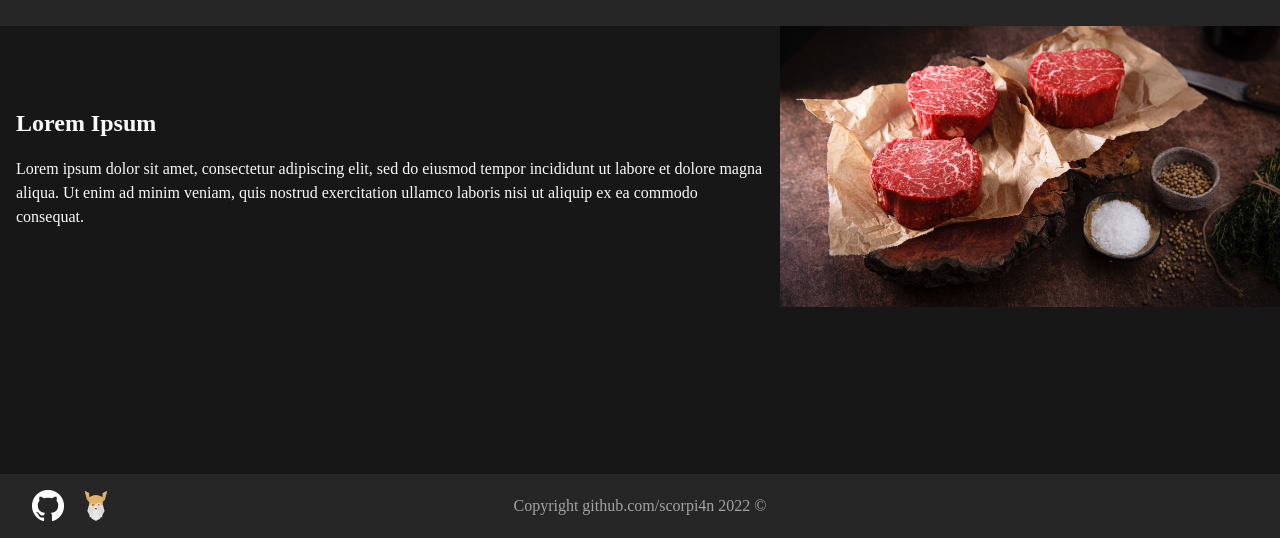
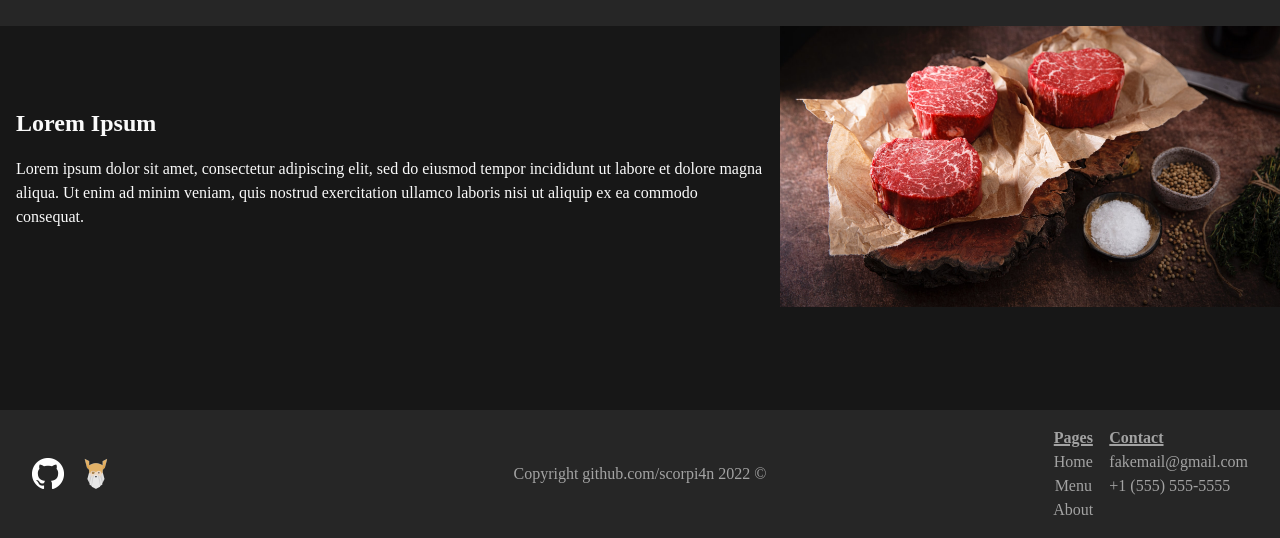
Before and after one commit to scorpi4n/TOP-restaurant-page, a website built with webpack: page src/index.html in a window 1280 px wide. Shown: the part 262-800 px from the top of the page. Built offline with nearby package versions, Linux system fonts and the light colour scheme.

Commit message:
Update footer

```diff
--- a/src/components/footer.js
+++ b/src/components/footer.js
@@ -14,7 +14,21 @@ export default function () {
 				</a>
 			</li>
 		</ul>
-		<p>Copyright github.com/scorpi4n 2022 &#169;</p>`
+		<p>Copyright github.com/scorpi4n 2022 &#169;</p>
+		<div class="container flex">
+			<ul class="flex">
+				<p class="title">Pages</p>
+				<li><a href="">Home</a></li>
+				<li><a href="">Menu</a></li>
+				<li><a href="">About</a></li>
+			</ul>
+			<ul>
+				<p class="title">Contact</p>
+				<li>fakemail@gmail.com</li>
+				<li>+1 (555) 555-5555</li>
+			</ul>
+		</div>
+		`
 
 	return footer
 }
--- a/src/styles/style.css
+++ b/src/styles/style.css
@@ -64,6 +64,7 @@
 
 /* footer */
 footer {
+	padding: 1rem 2rem;
 	background-color: var(--neutral-800);
 	color: var(--neutral-400);
 	position: fixed;
@@ -80,17 +81,36 @@ footer>p {
 	grid-column: 2 / 3;
 }
 
-footer>ul {
+footer ul {
 	list-style-type: none;
-	padding-left: 2rem;
+	margin: 0;
+	padding: 0;
 
 	justify-content: start;
 	gap: 1rem;
 }
 
-footer>ul a {
+footer ul a {
 	color: inherit;
 	text-decoration: none;
+}
+
+footer .container {
+
+	justify-content: end;
+	align-items: start;
+	gap: 1rem;
+}
+
+footer p.title {
+	font-weight: bold;
+	text-decoration: underline .1em;
+}
+
+footer ul:has(p.title) {
+
+	flex-direction: column;
+	gap: 0;
 }
 
 /* header */
```
